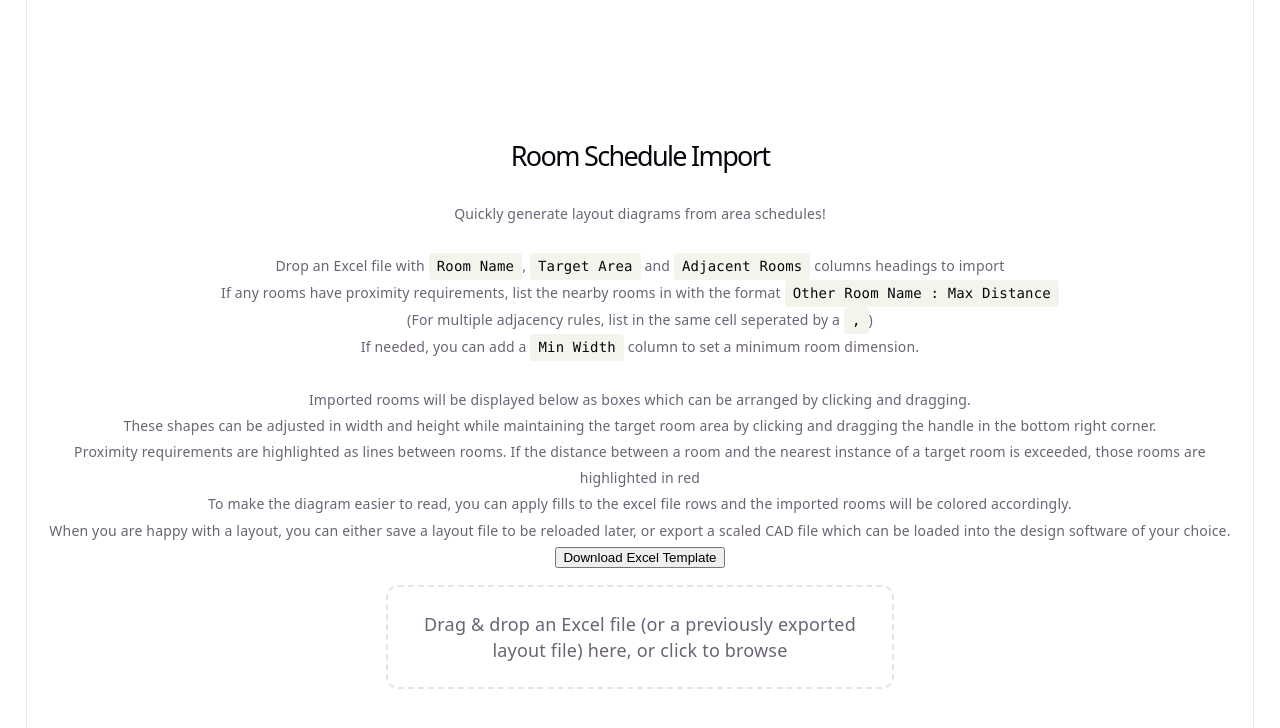
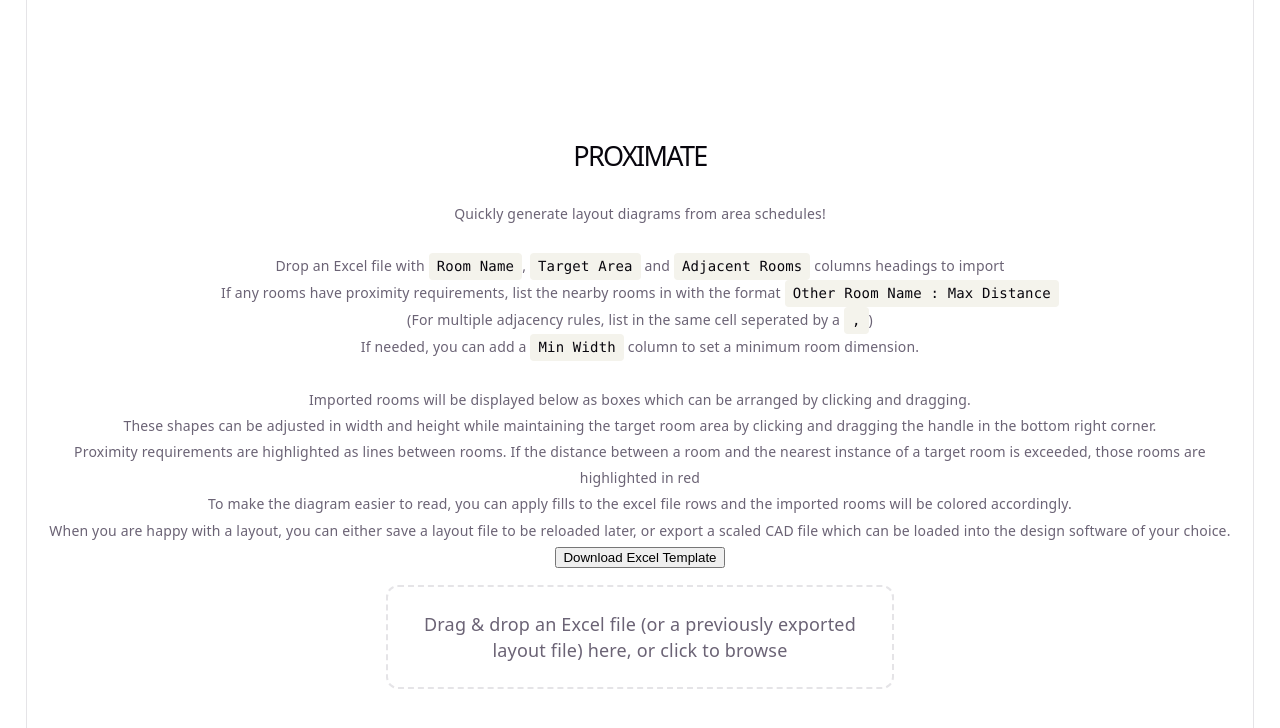
Before and after one commit to ALMacbeth/Proximate, a React (Vite) app: page / in a window 1280 px wide. Shown: the top 728 px of the page. Built offline with nearby package versions, Linux system fonts and the light colour scheme.

Commit message:
Name change

```diff
--- a/src/App.jsx
+++ b/src/App.jsx
@@ -169,7 +169,7 @@ function App() {
     return (
         <section id="center">
             <div>
-                <h1 style={{ fontSize: '1.5rem' }}>Room Schedule Import</h1>
+                <h1 style={{ fontSize: '1.5rem' }}>PROXIMATE</h1>
                 {fileName && !error && (
                     <p className="filename">
                         Loaded {fileName} — {roomIds.length} room{roomIds.length === 1 ? '' : 's'} -&gt;
```
